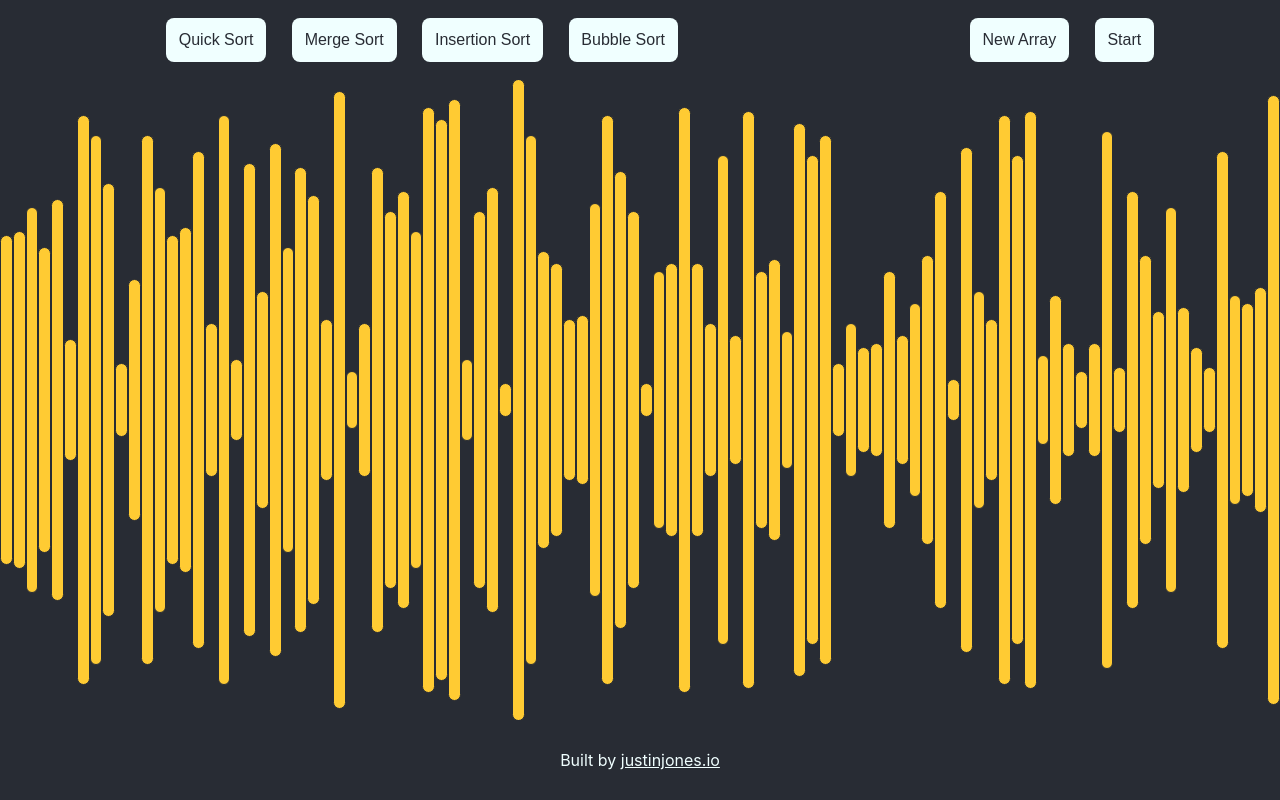
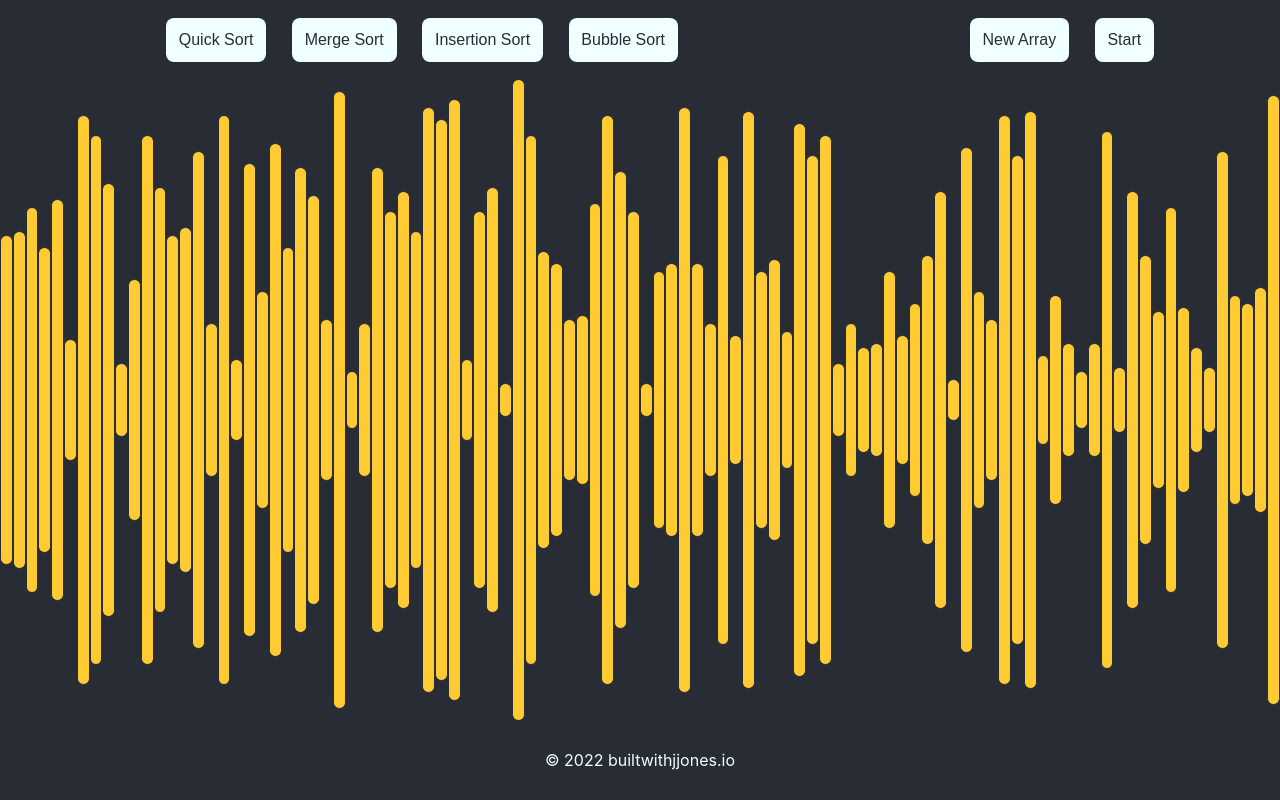
Before and after one commit to jjones254/sorting-visualizer, a React (Create React App) app: page / in a window 1280 px wide. Built offline with nearby package versions, Linux system fonts and the light colour scheme.

Commit message:
update footer

```diff
--- a/src/App.js
+++ b/src/App.js
@@ -197,7 +197,7 @@ function App() {
         ))}
       </main>
       <footer className='footer'>
-        <p>Built by <a href='https://justinjones.io/' target='_blank' rel='noreferrer'>justinjones.io</a></p>
+        <p>&copy; 2022 <a href='https://builtwithjjones.io/' target='_blank' rel='noreferrer'>builtwithjjones.io</a></p>
       </footer>
     </>
   );
--- a/src/styles/main.scss
+++ b/src/styles/main.scss
@@ -29,5 +29,11 @@ $postsort-color: #007ACD;
 
     a {
         color: $secondary-color;
+        text-decoration: none;
+    }
+
+    a:hover {
+        color: #007ACD;
+        text-decoration: underline;
     }
 }
```
